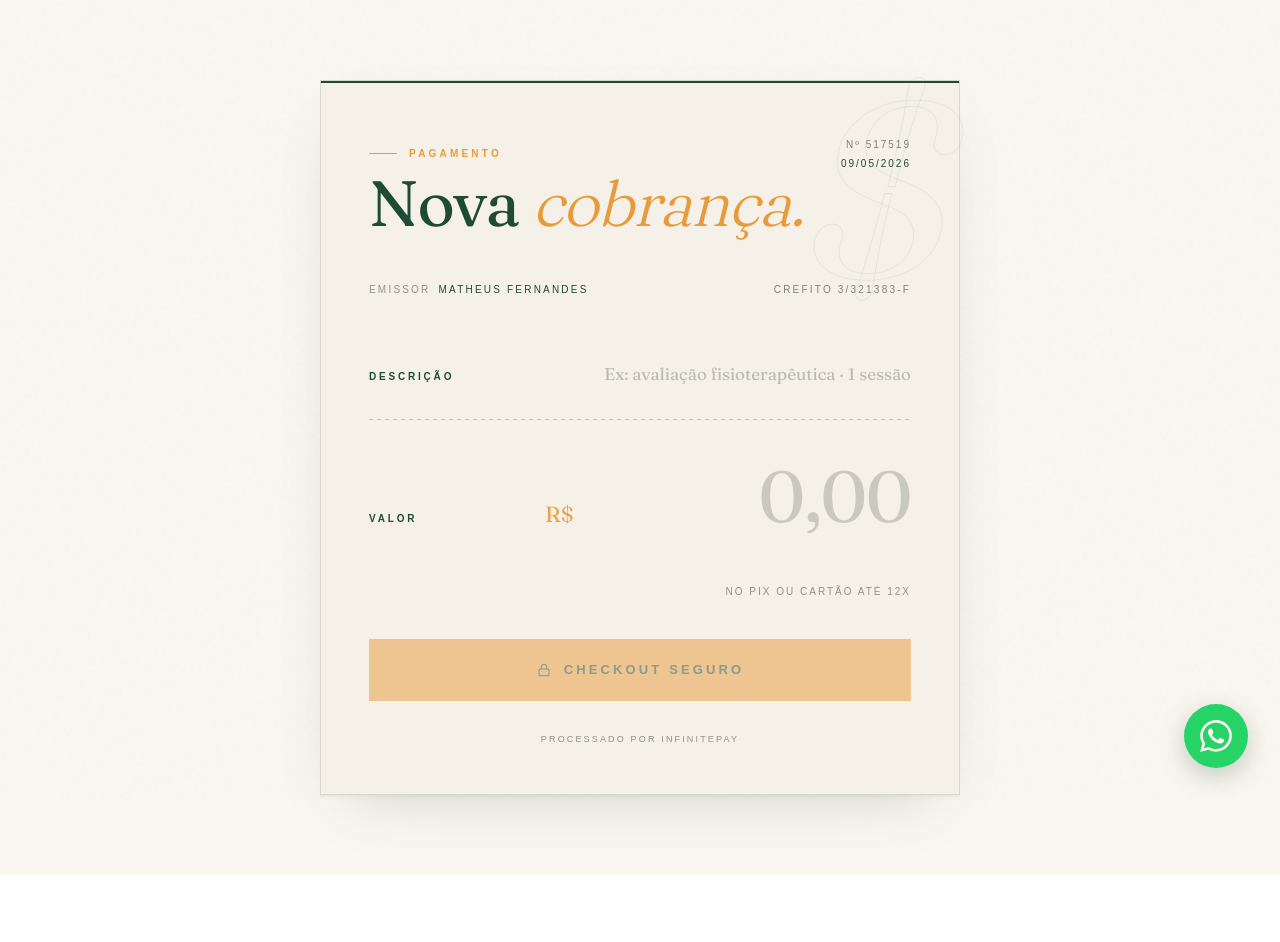
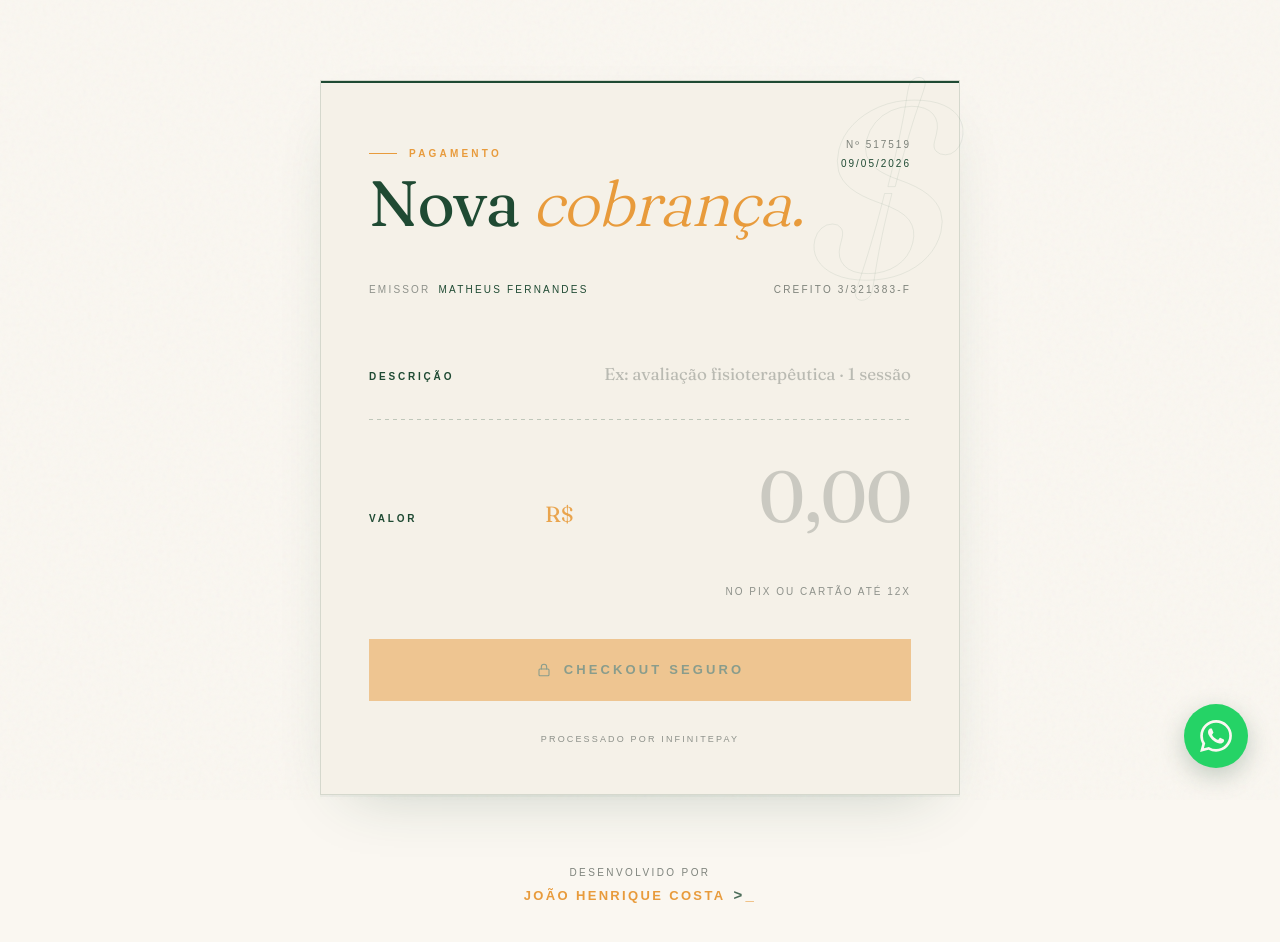
Before and after one commit to joaohenriquecosta/ftmatheusfernandes, a Next.js app: page /pagamento in a window 1280 px wide. Shown: the top 942 px of the page. Before the commit the page ends 875 px from the top, so only its background shows below. Built offline with nearby package versions, Linux system fonts and the light colour scheme.

Commit message:
feat(pagamento): add DevCredit component to payment page

```diff
--- a/app/pagamento/page.tsx
+++ b/app/pagamento/page.tsx
@@ -2,6 +2,7 @@
 
 import { useEffect, useRef, useState } from "react";
 
+import { DevCredit } from "@/components/dev-credit";
 import { LockOutline } from "@/components/icons";
 
 type ApiResponse =
@@ -168,6 +169,8 @@ export default function PagamentoPage() {
         ) : (
           <LinkView step={step} onBack={resetToForm} />
         )}
+
+        <DevCredit />
       </div>
     </main>
   );
```
